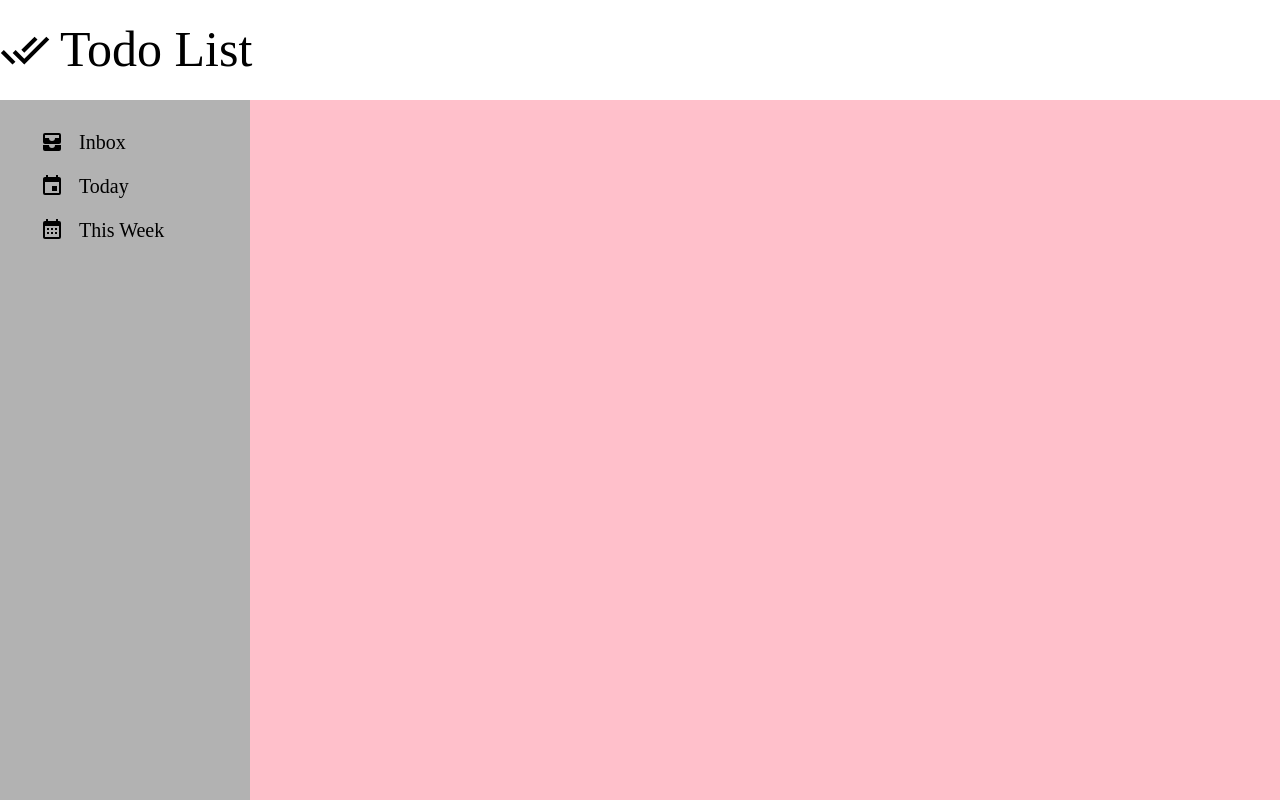
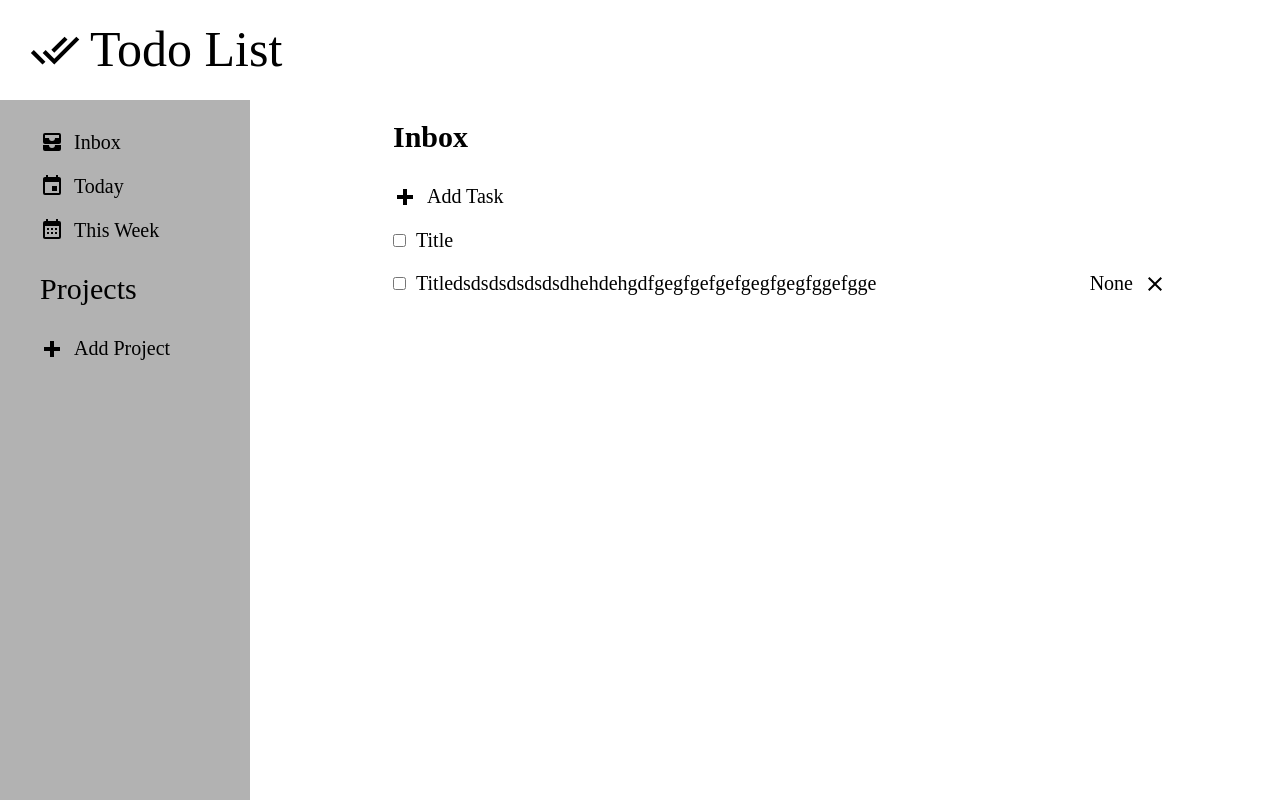
Before and after one commit to Sameer5858/to-do-list, a website built with webpack: page dist/index.html in a window 1280 px wide. Built offline with nearby package versions, Linux system fonts and the light colour scheme.

Commit message:
container for task and nav for projects made

```diff
--- a/dist/index.html
+++ b/dist/index.html
@@ -21,7 +21,34 @@
           <img src="./icons/calendar-month.svg" alt="" />This Week
         </button>
       </div>
+      <div class="project-header">Projects</div>
+      <div class="generated-projects">
+        <button class="projects add">
+          <img src="./icons/plus.svg" alt="" /> Add Project
+        </button>
+      </div>
     </nav>
-    <main></main>
+    <main>
+      <div class="content-container">
+        <div class="project-header">Inbox</div>
+        <button class="task add">
+          <img src="./icons/plus.svg" alt="" /> Add Task
+        </button>
+        <div class="generated-tasks">
+          <button class="task">
+            <input type="checkbox" name="" id="taskStatus" />
+            <div class="task-title">Title</div>
+          </button>
+          <button class="task">
+            <input type="checkbox" name="" id="taskstatus" />
+            <div class="task-title">
+              Titledsdsdsdsdsdsdhehdehgdfgegfgefgefgegfgegfggefgge
+            </div>
+            <div class="duedate">None</div>
+            <img src="./icons/close.svg" alt="" />
+          </button>
+        </div>
+      </div>
+    </main>
   </body>
 </html>
--- a/dist/styles.css
+++ b/dist/styles.css
@@ -16,6 +16,7 @@ header {
   display: flex;
   align-items: center;
   gap: 10px;
+  padding-left: 30px;
 }
 header img {
   height: 50%;
@@ -23,28 +24,75 @@ header img {
 nav {
   background-color: rgb(0, 0, 0, 0.3);
   padding: 20px;
+  display: flex;
+  flex-direction: column;
 }
-nav .fixed {
+nav .fixed,
+nav .generated-projects {
   display: flex;
   flex-direction: column;
   align-items: center;
 }
-nav .fixed .projects {
+
+nav .project-header {
+  font-size: 30px;
+  padding: 20px;
+}
+nav .fixed .projects,
+nav .generated-projects .projects {
   width: 100%;
   padding: 10px;
   padding-left: 20px;
   display: flex;
-  gap: 15px;
+  gap: 10px;
   align-items: center;
   background: none;
   border: none;
   border-radius: 5px;
   font-size: 20px;
 }
-nav .fixed .projects:hover {
+nav .fixed .projects:hover,
+nav .generated-projects .projects:hover {
   background-color: rgb(0, 0, 0, 0.2);
 }
 
 main {
-  background-color: pink;
+  display: flex !important;
+  justify-content: center;
+  align-content: center;
 }
+.content-container {
+  flex: 1;
+  max-width: 80%;
+}
+main .project-header {
+  font-size: 30px;
+  padding: 20px 40px;
+  font-weight: bold;
+}
+.generated-tasks {
+  display: flex;
+  flex-direction: column;
+}
+.task {
+  display: grid;
+  justify-items: start;
+  padding-left: 40px;
+  gap: 20px;
+  width: 100%;
+  padding: 10px;
+  padding-left: 40px;
+  display: flex;
+  gap: 10px;
+  align-items: center;
+  background: none;
+  border: none;
+  border-radius: 5px;
+  font-size: 20px;
+}
+.task-title {
+  overflow: hidden;
+}
+.task .duedate {
+  margin-left: auto;
+}
```
Also changed, not shown: dist/icons/calendar-multiple-check.svg (added), dist/icons/close.svg (added), dist/icons/plus.svg (added).
